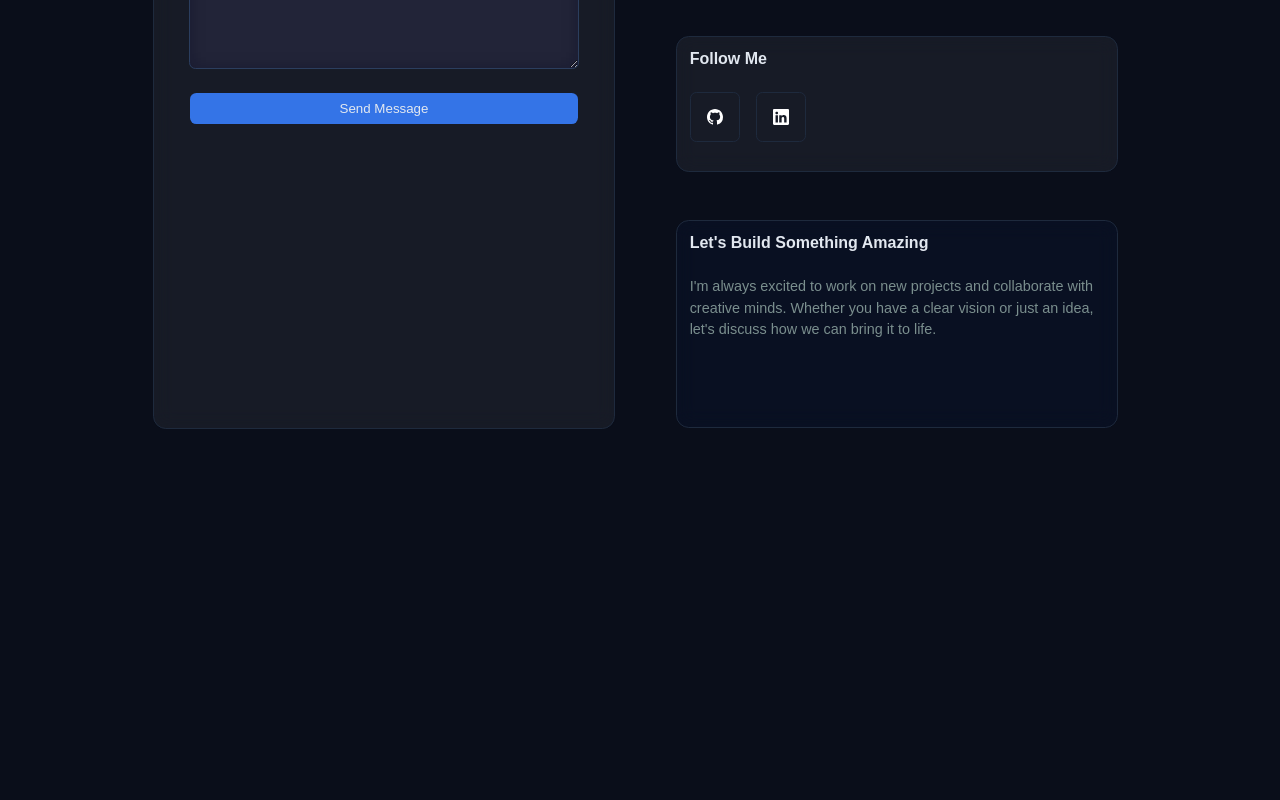
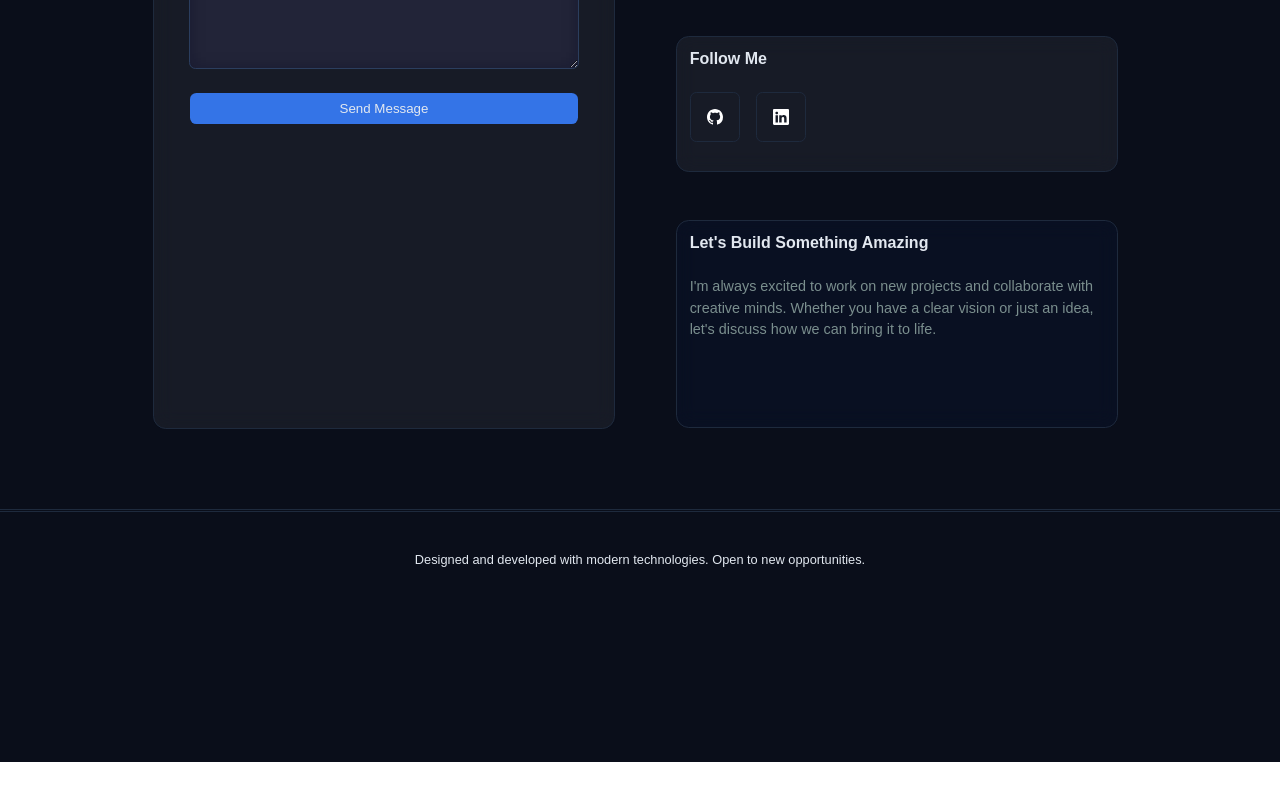
Before and after one commit to kronen9999/PortafolioFinal, a React (Vite) app: page / in a window 1280 px wide. Shown: the part 3829-4629 px from the top of the page. After the commit the page ends 4591 px from the top, so only its background shows below. Built offline with nearby package versions, Linux system fonts and the light colour scheme.

Commit message:
Se han agregado estilos de detalles

```diff
--- a/src/App.css
+++ b/src/App.css
@@ -398,10 +398,8 @@ height: 90%;
 .Contact_Section{
     width: 100vw;
     height: 150vh;
-    background-color: transparent;
     z-index: 100;
     padding-top: 10vh;
-    padding-bottom: 5vh;
     display: flex;
     align-items: center;
     flex-direction: column;
@@ -709,3 +707,18 @@ border-radius: .5vw;
         text-align: start;
         width: 100%;
  }
+
+ .separator{
+    width: 100%;
+    height: 1px;
+    border: 1px solid #1e2a3d;
+    margin-top: 10vh;
+    margin-bottom: 5vh;
+ }
+
+ .Pend{
+    color: #e2e8f0;
+    font-size: .8rem;
+    text-align: center;
+    width: 100%;
+ }
--- a/src/App.jsx
+++ b/src/App.jsx
@@ -252,8 +252,8 @@ Created a GPS tracking system integrated into a backpack for preschool children
         <div className='socialMedia'>
            <p className='p1'>Follow Me</p>
            <div className='SocialMediaIcons'>
-            <a href="https://github.com/kronen9999"><img src={github} alt="" /></a>
-            <a href=""><img src={linkedin} alt="" /></a>
+            <a href="https://github.com/kronen9999" target='_blank'><img src={github} alt="" /></a>
+            <a href="https://www.linkedin.com/in/steven-camacho-cisneros-16ab15354/" target='_blank'><img src={linkedin} alt="" /></a>
            </div>
         </div>
         <div className='Text'>
@@ -264,6 +264,10 @@ Created a GPS tracking system integrated into a backpack for preschool children
         </div>
         </div>
         </div>
+        <hr className='separator'/>
+        <p className='Pend'>
+       Designed and developed with modern technologies. Open to new opportunities.
+        </p>
       </section>
       </div>
       </div>
```
